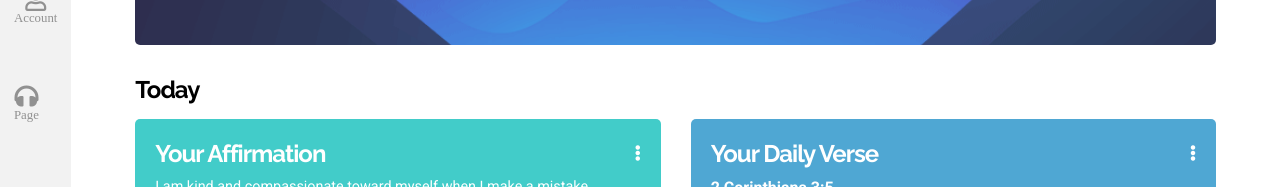
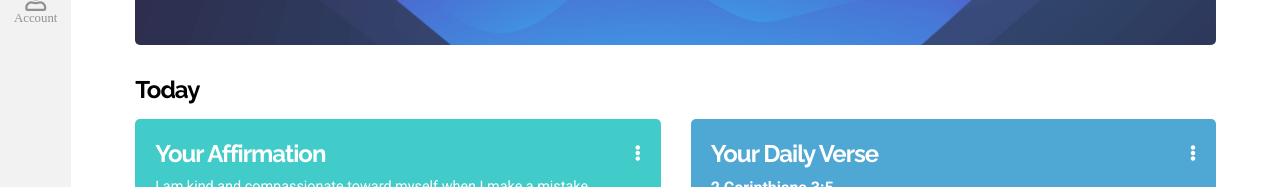
Before and after one commit to emmanuelojiji/affirmations, a React (Create React App) app: page / in a window 1280 px wide. Shown: the part 222-409 px from the top of the page. Built offline with nearby package versions, Linux system fonts and the light colour scheme.

Commit message:
Blank page removed

```diff
--- a/src/components/Menu.js
+++ b/src/components/Menu.js
@@ -42,19 +42,6 @@ const Menu = (props) => {
             <span className="menu-option-text">Account</span>
           </div>
         </Link>
-
-        <Link
-          to="/page"
-          class="menu-option active"
-          onClick={() => {
-            props.setCurrentPage("Home");
-          }}
-        >
-          <div className="menu-icon-text-wrap">
-            <i class="fas fa-headphones"></i>
-            <span className="menu-option-text">Page</span>
-          </div>
-        </Link>
       </div>
     </div>
   );
```
